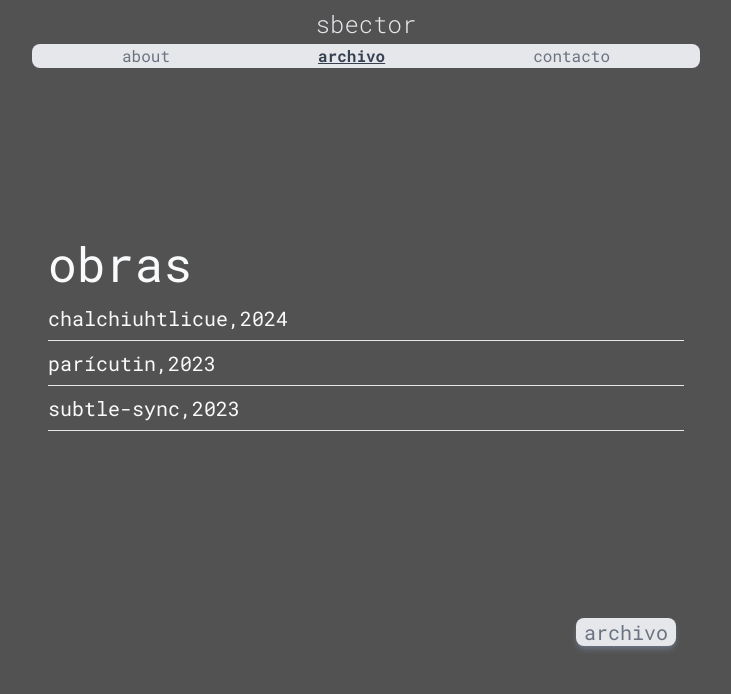
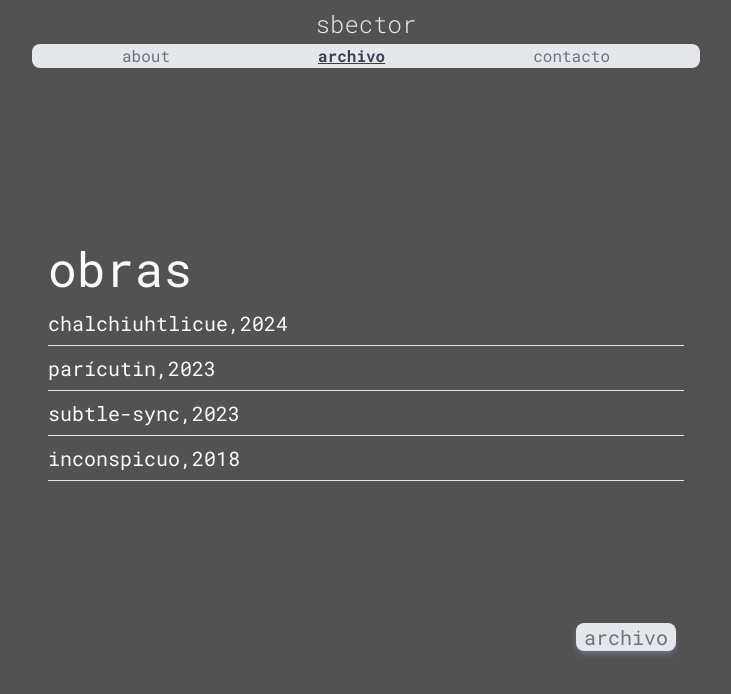
Before and after one commit to Sbector/artista, a Next.js app: page /archivo/obra in a window 1280 px wide. Shown: the top 694 px of the page, without its empty margins (274-1005 px from the left). Built offline with nearby package versions, Linux system fonts and the light colour scheme.

Commit message:
FIx image

```diff
--- a/src/app/_components/Header.tsx
+++ b/src/app/_components/Header.tsx
@@ -5,7 +5,7 @@ export default function Header() {
     return (
         <header className="
         sticky
-        z-40
+        z-10
         top-0
         w-screen
         md:w-[700px] md:mx-auto
--- a/src/app/_components/ObraPageClient.tsx
+++ b/src/app/_components/ObraPageClient.tsx
@@ -4,8 +4,6 @@ import React, { useState } from "react";
 import Button from "@/app/_components/Button";
 import Wrapper from "@/app/_components/Wrapper";
 import Image from "next/image";
-import { Dialog, Transition } from '@headlessui/react';
-import { Fragment } from 'react';
 
 export default function ObraPageClient({ obra }: { obra: any }) {
     const [isFullScreen, setIsFullScreen] = useState(false);
@@ -19,8 +17,8 @@ export default function ObraPageClient({ obra }: { obra: any }) {
             <Wrapper className={`relative px-0 grid gap-2 ${
                 isFullScreen? "flex": "grid-rows-9 landscape:grid-cols-6 landscape:grid-rows-1"
             }`}>
-                <div className={` row-span-6 transition-all ${
-                    isFullScreen? "absolute h-[100dvh] w-screen z-10": "relative landscape:col-span-3 landscape:pr-4"
+                <div className={`row-span-6 transition-all ${
+                    isFullScreen? "absolute h-[100dvh] w-screen bg-black z-20": "relative landscape:col-span-3 landscape:pr-4"
                 }`}>
                     {obra.iframesrc?(
                         <iframe
@@ -34,24 +32,23 @@ export default function ObraPageClient({ obra }: { obra: any }) {
                         <Image
                         src={obra.imgsrc}
                         alt={obra.imgalt}
-                            layout="responsive"
-                            width={300}
-                            height={400}
-                            className="object-contain"
+                        layout="fill"
+                        objectFit={`${isFullScreen? "contain": "cover"}`}
+                        priority
                     />
                     )}
 
                     <button
                         onClick={toggleFullScreen}
-                        className={`absolute right-4 text-emerald-100 p-2 ${
-                            isFullScreen? "bottom-4" : "top-4"
+                        className={`absolute right-4 text-sm text-emerald-100 px-4 transition-all animate-pulse ${
+                            isFullScreen? "w-8 h-8 bottom-4" : "top-4"
                         }`}>
                         {isFullScreen ? "X" : "Fullscreen"}
                     </button>
                 </div>
                 <div className="
                     px-8
-                flex flex-col landscape:justify-end
+                    flex flex-col landscape:justify-center
                     row-span-3
                     landscape:col-span-3 landscape:pr-3">
                     <h1 className="font-medium
--- a/src/app/_components/Wrapper.tsx
+++ b/src/app/_components/Wrapper.tsx
@@ -16,7 +16,6 @@ export default function Wrapper({
         pb-[15px]
         px-0 snap-start
         landscape:pt-[95px]
-        landscape:pb-[25px]
         `}>
             {children}
         </div>
--- a/src/app/constants.tsx
+++ b/src/app/constants.tsx
@@ -30,6 +30,14 @@ export const Obras: Obra[] = [
         imgsrc: "../../obras/paricutin.jpg",
         imgalt: "Captura de pantalla de la experiencia virtual 3d subtle syn",
         iframesrc: "https://sbector.com/subtle-sync/"
+    },{
+        title: "inconspicuo",
+        year: "2018",
+        description: "Lorem ipsum odor amet, consectetuer adipiscing elit. Efficitur mi libero taciti tortor etiam luctus auctor luctus conubia. Nunc efficitur mauris nostra nulla tempor fringilla elementum. Magna ultrices eleifend ultrices nulla cras ultricies. Ut sapien finibus sapien, sagittis turpis lectus magnis potenti. Aliquam inceptos fusce posuere facilisis ultricies augue. Curabitur accumsan dignissim netus, elit consectetur nostra ultricies ultrices. Mattis etiam dictum mauris eu donec platea aenean sapien. Nam litora ligula facilisi nisi pretium fusce consequat mus sollicitudin.",
+        slug: "inconspicuo",
+        imgsrc: "../../obras/inconspicuo.jpg",
+        imgalt: "Still de video de la obra inconspicuo",
+        iframesrc: ""
     },
 
 ]
```
Lines whose indentation alone changed are shown as unchanged.
